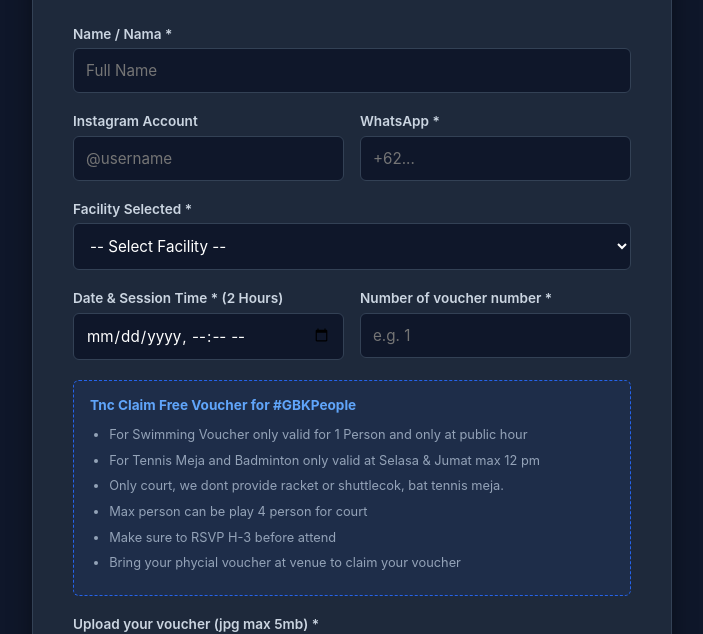
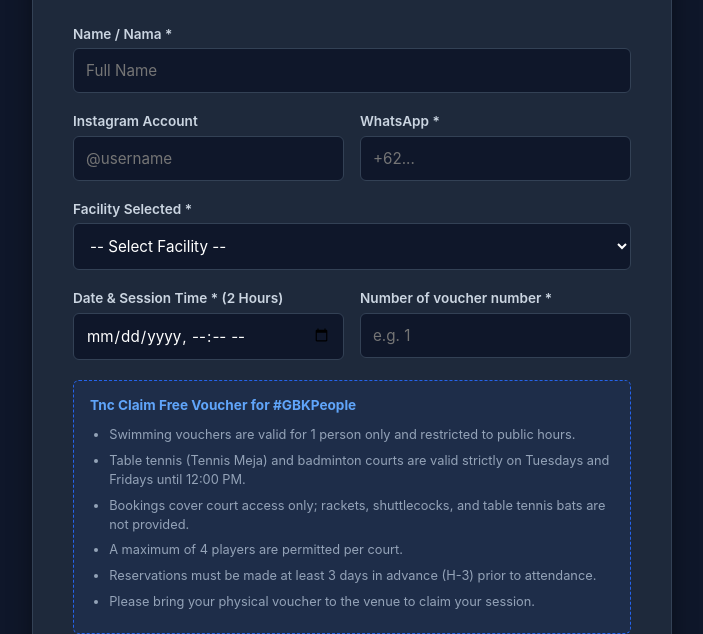
Before and after one commit to ops-stack-pr/rsvp-trial-packages-edu, a plain HTML site: page index.html in a window 1280 px wide. Shown: the part 166-800 px from the top of the page, without its empty margins (288-991 px from the left). Drawn offline with Linux system fonts and the light colour scheme.

Commit message:
Update index.html

```diff
--- a/index.html
+++ b/index.html
@@ -92,17 +92,17 @@
       </div>
     </div>
 
-    <div class="letter-box">
-      <h4>Tnc Claim Free Voucher for #GBKPeople</h4>
-      <ul>
-        <li>For Swimming Voucher only valid for 1 Person and only at public hour</li>
-        <li>For Tennis Meja and Badminton only valid at Selasa & Jumat max 12 pm</li>
-        <li>Only court, we dont provide racket or shuttlecok, bat tennis meja.</li>
-        <li>Max person can be play 4 person for court</li>
-        <li>Make sure to RSVP H-3 before attend</li>
-        <li>Bring your phycial voucher at venue to claim your voucher</li>
-      </ul>
-    </div>
+ <div class="letter-box">
+    <h4>Tnc Claim Free Voucher for #GBKPeople</h4>
+    <ul>
+        <li>Swimming vouchers are valid for 1 person only and restricted to public hours.</li>
+        <li>Table tennis (Tennis Meja) and badminton courts are valid strictly on Tuesdays and Fridays until 12:00 PM.</li>
+        <li>Bookings cover court access only; rackets, shuttlecocks, and table tennis bats are not provided.</li>
+        <li>A maximum of 4 players are permitted per court.</li>
+        <li>Reservations must be made at least 3 days in advance (H-3) prior to attendance.</li>
+        <li>Please bring your physical voucher to the venue to claim your session.</li>
+    </ul>
+</div>
 
     <div class="form-group">
       <label for="voucherUpload">Upload your voucher (jpg max 5mb) *</label>
```
